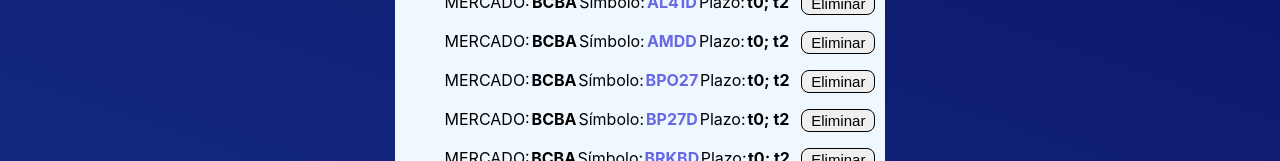
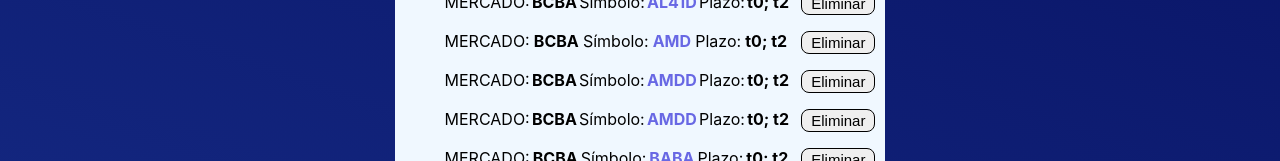
Before and after one commit to bautiliendo/Trading-bot, a React (Create React App) app in the folder client/: page /tickers in a window 1280 px wide. Shown: the part 639-800 px from the top of the page. Built offline with nearby package versions, Linux system fonts and the light colour scheme.

Commit message:
Actualizacion tickers

```diff
--- a/client/src/components/TickerList.js
+++ b/client/src/components/TickerList.js
@@ -8,15 +8,19 @@
 { mercado: "BCBA", simbolo: "AL35D", plazo: ["t0", "t2"] },
 { mercado: "BCBA", simbolo: "AL41", plazo: ["t0", "t2"] },
 { mercado: "BCBA", simbolo: "AL41D", plazo: ["t0", "t2"] },
+{ mercado: "BCBA", simbolo: "AMD", plazo: ["t0", "t2"] },
 { mercado: "BCBA", simbolo: "AMDD", plazo: ["t0", "t2"] },
+{ mercado: "BCBA", simbolo: "AMDD", plazo: ["t0", "t2"] },
+{ mercado: "BCBA", simbolo: "BABA", plazo: ["t0", "t2"] },
+{ mercado: "BCBA", simbolo: "BABAD", plazo: ["t0", "t2"] },
 { mercado: "BCBA", simbolo: "BPO27", plazo: ["t0", "t2"] },
 { mercado: "BCBA", simbolo: "BP27D", plazo: ["t0", "t2"] },
 { mercado: "BCBA", simbolo: "BRKBD", plazo: ["t0", "t2"] },
 { mercado: "BCBA", simbolo: "CATD", plazo: ["t0", "t2"] },
 { mercado: "BCBA", simbolo: "CS38D", plazo: ["t0", "t2"] },
 { mercado: "BCBA", simbolo: "CS38O", plazo: ["t0", "t2"] },
+{ mercado: "BCBA", simbolo: "DIAD", plazo: ["t0", "t2"] },
 { mercado: "BCBA", simbolo: "DICP", plazo: ["t0", "t2"] },
-  { mercado: "BCBA", simbolo: "DIAD", plazo: ["t0", "t2"] },
 { mercado: "BCBA", simbolo: "DNC2D", plazo: ["t0", "t2"] },
 { mercado: "BCBA", simbolo: "GD30", plazo: ["t0", "t2"] },
 { mercado: "BCBA", simbolo: "GD30D", plazo: ["t0", "t2"] },
@@ -30,7 +34,6 @@
 { mercado: "BCBA", simbolo: "GOGLD", plazo: ["t0", "t2"] },
 { mercado: "BCBA", simbolo: "IRCFD", plazo: ["t0", "t2"] },
 { mercado: "BCBA", simbolo: "IRCGO", plazo: ["t0", "t2"] },
-  // { mercado: "BCBA", simbolo: "LOC2D", plazo: ["t0", "t2"] },
 { mercado: "BCBA", simbolo: "MELID", plazo: ["t0", "t2"] },
 { mercado: "BCBA", simbolo: "MGC9O", plazo: ["t0", "t2"] },
 { mercado: "BCBA", simbolo: "MRCAD", plazo: ["t0", "t2"] },
@@ -41,18 +44,25 @@
 { mercado: "BCBA", simbolo: "PBRD", plazo: ["t0", "t2"] },
 { mercado: "BCBA", simbolo: "PFE", plazo: ["t0", "t2"] },
 { mercado: "BCBA", simbolo: "QQQD", plazo: ["t0", "t2"] },
+{ mercado: "BCBA", simbolo: "SPY", plazo: ["t0", "t2"] },
+{ mercado: "BCBA", simbolo: "SPYD", plazo: ["t0", "t2"] },
 { mercado: "BCBA", simbolo: "TD", plazo: ["t0", "t2"] },
 { mercado: "BCBA", simbolo: "TLC1D", plazo: ["t0", "t2"] },
 { mercado: "BCBA", simbolo: "TLC1O", plazo: ["t0", "t2"] },
+{ mercado: "BCBA", simbolo: "VIST", plazo: ["t0", "t2"] },
 { mercado: "BCBA", simbolo: "VISTD", plazo: ["t0", "t2"] },
 { mercado: "BCBA", simbolo: "X20F4", plazo: ["t0", "t2"] },
 { mercado: "BCBA", simbolo: "X20Y4", plazo: ["t0", "t2"] },
 { mercado: "BCBA", simbolo: "YCA6O", plazo: ["t0", "t2"] },
 { mercado: "BCBA", simbolo: "YCA6P", plazo: ["t0", "t2"] },
+{ mercado: "BCBA", simbolo: "YMCHO", plazo: ["t0", "t2"] },
 { mercado: "BCBA", simbolo: "YMCID", plazo: ["t0", "t2"] },
 { mercado: "BCBA", simbolo: "YMCIO", plazo: ["t0", "t2"] },
 { mercado: "BCBA", simbolo: "YMCJD", plazo: ["t0", "t2"] },
 { mercado: "BCBA", simbolo: "YMCQD", plazo: ["t0", "t2"] },
-  { mercado: "BCBA", simbolo: "YMCQO", plazo: ["t0", "t2"] },
-  { mercado: "BCBA", simbolo: "YMCHO", plazo: ["t0", "t2"] },
+{ mercado: "BCBA", simbolo: "YMCQO", plazo: ["t0", "t2"] }
+  // { mercado: "BCBA", simbolo: "", plazo: ["t0", "t2"] },
+  // { mercado: "BCBA", simbolo: "", plazo: ["t0", "t2"] },
+  // { mercado: "BCBA", simbolo: "", plazo: ["t0", "t2"] },
+  // { mercado: "BCBA", simbolo: "", plazo: ["t0", "t2"] },
 ];
--- a/client/src/components/Tickers.js
+++ b/client/src/components/Tickers.js
@@ -123,18 +123,18 @@
             const dataCaucion = await responseCaucion.json();
             console.log(dataCaucion);
             //Verifica que la caucion en pesos sea correcta (> 25) Puede variar con el tiempo
-            if(dataCaucion.titulos[0].tasaPromedio > 25){
+            if(dataCaucion.titulos[0].tasaPromedio > 20){
               setCaucionPesos(dataCaucion.titulos[0].tasaPromedio)
-            } else if(dataCaucion.titulos[1].tasaPromedio > 25){
+            } else if(dataCaucion.titulos[1].tasaPromedio > 20){
               setCaucionPesos(dataCaucion.titulos[1].tasaPromedio)
             }
             else {
               throw new Error("Error en la obtencion de la caucion en pesos");
             }
-            //Verifica que la caucion en dolares sea correcta ( generalmente < 2)
-            if(dataCaucion.titulos[1].tasaPromedio < 2){
+            //Verifica que la caucion en dolares sea correcta ( generalmente < 5)
+            if(dataCaucion.titulos[1].tasaPromedio < 5){
               setCaucionDolares(dataCaucion.titulos[1].tasaPromedio)
-            } else if(dataCaucion.titulos[0].tasaPromedio < 2){
+            } else if(dataCaucion.titulos[0].tasaPromedio < 5){
               setCaucionDolares(dataCaucion.titulos[0].tasaPromedio)
             }
             else {
```
Lines whose indentation alone changed are shown as unchanged.
